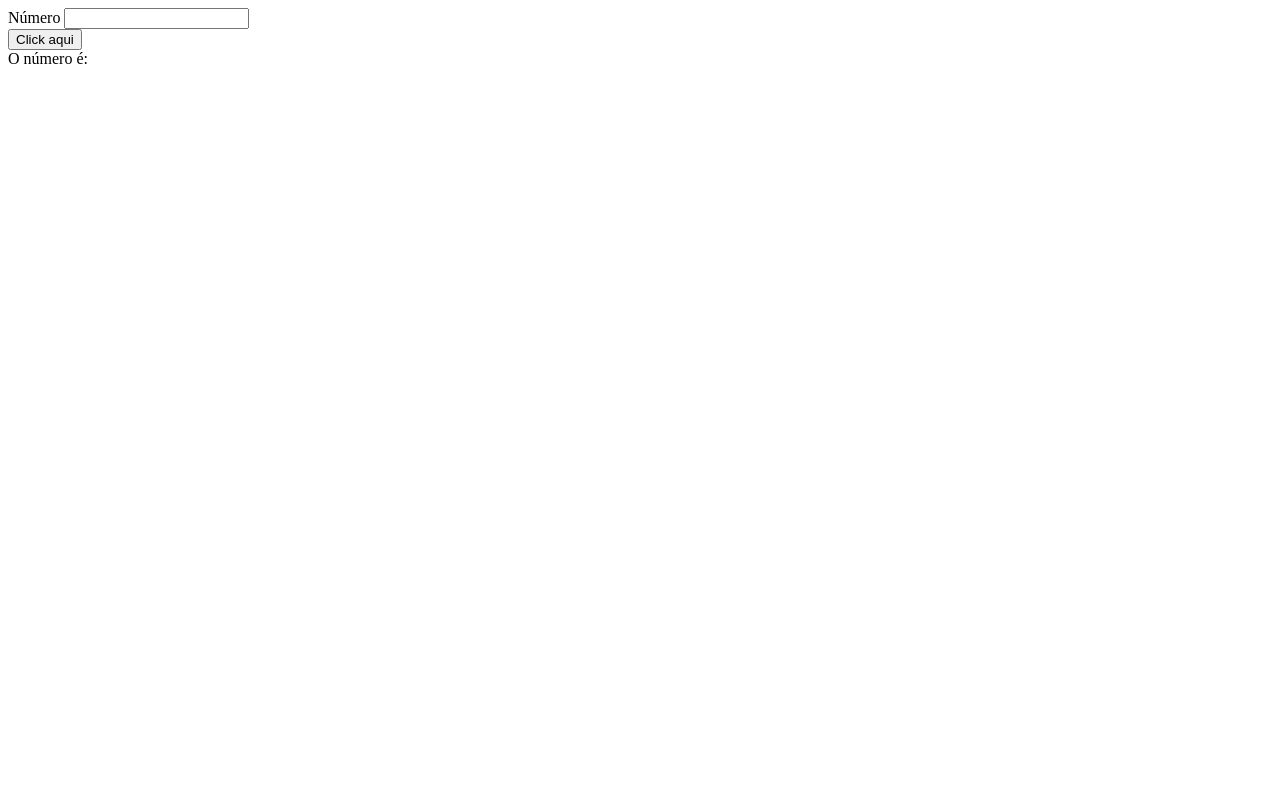
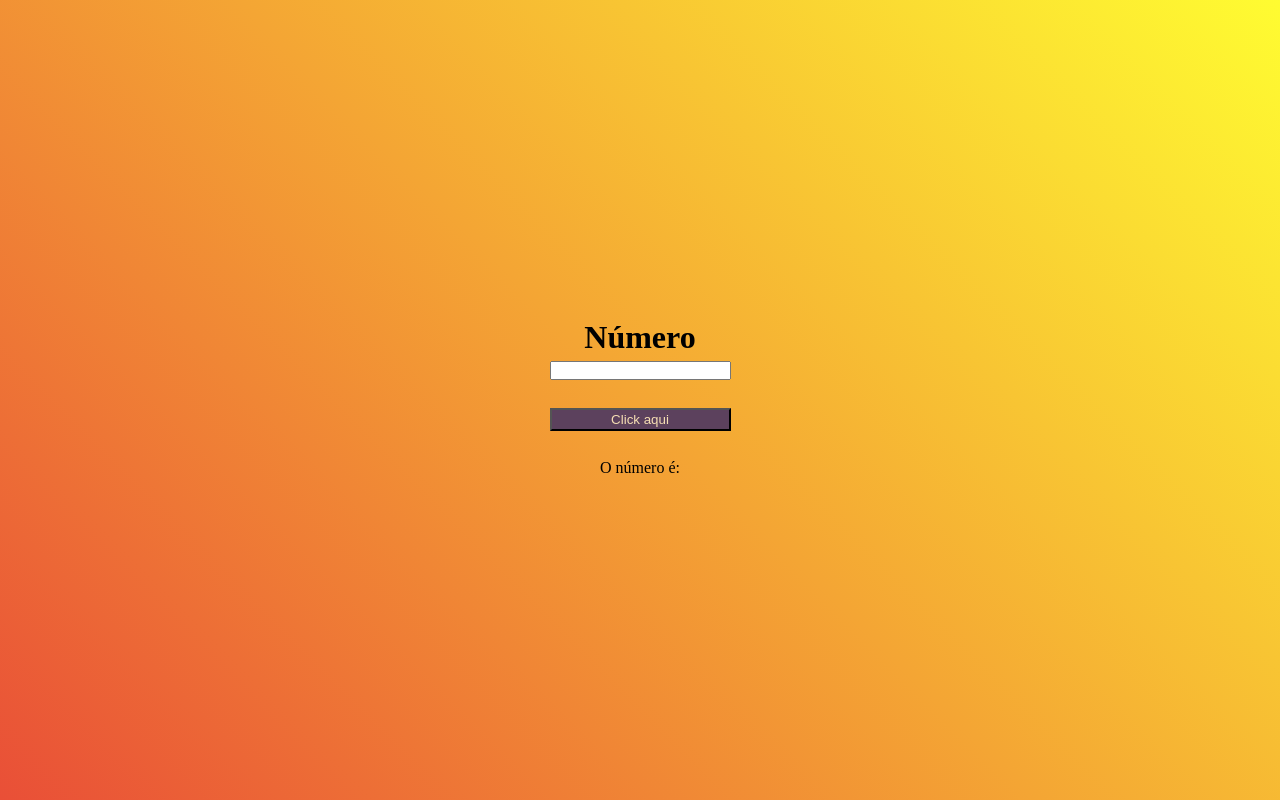
Before and after one commit to erickgusson/exercicios-js-novotec, a plain HTML site: page 002/index.html in a window 1280 px wide. Drawn offline with Linux system fonts and the light colour scheme.

Commit message:
Exercício 2

```diff
--- a/002/index.html
+++ b/002/index.html
@@ -6,15 +6,20 @@
     <meta http-equiv="X-UA-Compatible" content="IE=edge">
     <meta name="viewport" content="width=device-width, initial-scale=1.0">
     <title>Exercício 2</title>
+    <link rel="stylesheet" href="/css/style.css">
 </head>
 
 <body>
 
-    Número <input id="n1"><br>
+    <div class="container">
 
-    <button onclick="mostrar()" type="button">Click aqui</button><br>
+        <h1>Número</h1> <input id="n1"><br>
 
-    O número é: <span id="resultado"></span>
+        <button onclick="mostrar()" type="button">Click aqui</button><br>
+
+        <p>O número é:</p> <span id="resultado"></span>
+
+    </div>
 
     <script src="funcoes.js"></script>
 
```
